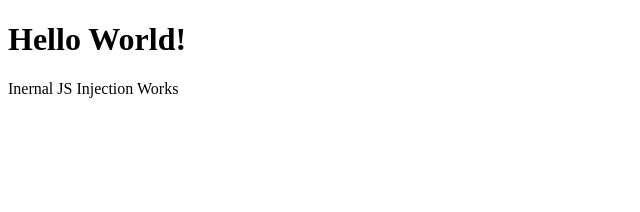
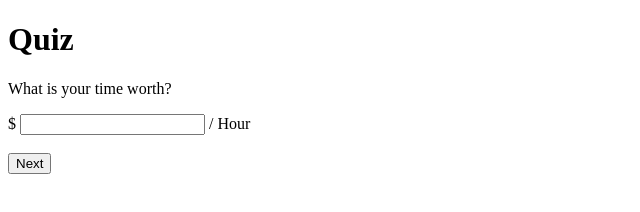
Before and after one commit to ANDYDEARING/RoyalArkWealth, a plain HTML site: page index.html in a window 1280 px wide. Shown: the whole page, without its empty margins (0-640 px from the left). Drawn offline with Linux system fonts and the light colour scheme.

Commit message:
added js questions

```diff
--- a/index.html
+++ b/index.html
@@ -7,9 +7,6 @@
     <title>Document</title>
 </head>
 <body>
-    <h1>
-        Hello World!
-    </h1>
     <quiz-area></quiz-area>
     <script src="quiz.js"></script>
     <script src="https://cdn.jsdelivr.net/gh/ANDYDEARING/RoyalArkWealth@latest/External_JS/exScript.js"></script>
--- a/quiz.js
+++ b/quiz.js
@@ -1,5 +1,25 @@
-var tag = document.createElement("p");
-var text = document.createTextNode("Inernal JS Injection Works");
-tag.appendChild(text);
-var element = document.getElementsByTagName('quiz-area')[0];
-element.appendChild(tag);
+//Heading
+var headerTag = document.createElement("h1");
+var headerText = document.createTextNode("Quiz");
+headerTag.appendChild(headerText);
+var quizArea = document.getElementsByTagName('quiz-area')[0];
+quizArea.appendChild(headerTag);
+
+//Question Area
+var questionTag = document.createElement("p");
+questionTag.innerText = "What is your time worth?";
+quizArea.appendChild(questionTag);
+
+//Answer Area
+var answerAreaTag = document.createElement("div");
+answerAreaTag.innerHTML= '<span>$ </span><input id="answer" type="number"></input><span> / Hour</span>';
+quizArea.appendChild(answerAreaTag);
+
+//Next Button
+var buttonAreaTag = document.createElement("div");
+buttonAreaTag.innerHTML = '<br><button onClick="next()">Next</button>';
+quizArea.appendChild(buttonAreaTag);
+
+function next(){
+    console.log(document.getElementById("answer").value);
+}
```
